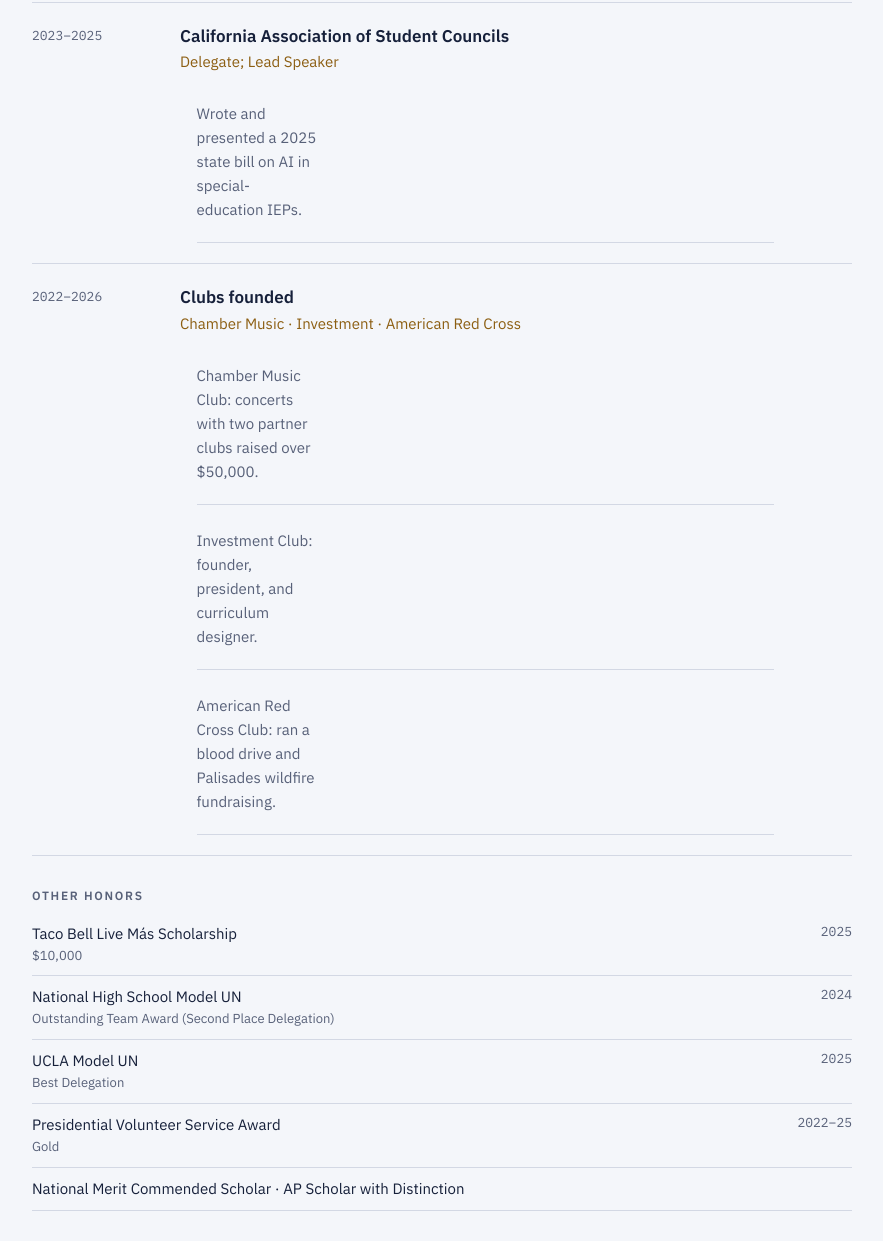
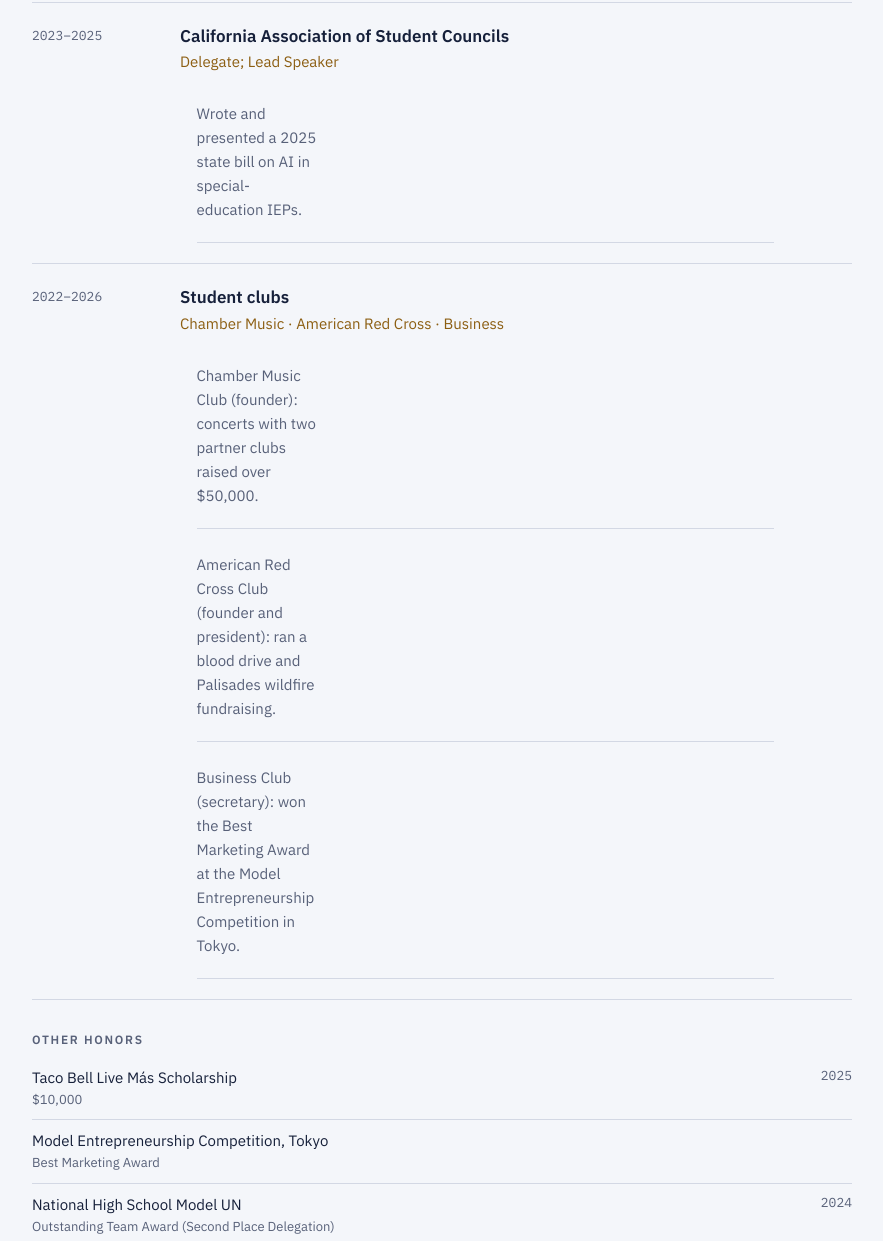
Before and after one commit to kyleayeung/kyleayeung.github.io, a plain HTML site: page index.html in a window 1280 px wide. Shown: the part 7448-8689 px from the top of the page, without its empty margins (312-1195 px from the left). Drawn offline with nearby package versions, Linux system fonts and the light colour scheme.

Commit message:
Replace Investment Club with Business Club and Tokyo marketing award
Co-Authored-By: Claude Opus 5.5 <noreply@anthropic.com>

```diff
--- a/index.html
+++ b/index.html
@@ -553,16 +553,17 @@ footer .wrap { display: flex; justify-content: space-between; flex-wrap: wrap; g
         </li>
         <li>
           <span class="when">2022–2026</span>
-          <div><h4>Clubs founded</h4><div class="role">Chamber Music · Investment · American Red Cross</div>
-            <ul><li>Chamber Music Club: concerts with two partner clubs raised over $50,000.</li>
-                <li>Investment Club: founder, president, and curriculum designer.</li>
-                <li>American Red Cross Club: ran a blood drive and Palisades wildfire fundraising.</li></ul></div>
+          <div><h4>Student clubs</h4><div class="role">Chamber Music · American Red Cross · Business</div>
+            <ul><li>Chamber Music Club (founder): concerts with two partner clubs raised over $50,000.</li>
+                <li>American Red Cross Club (founder and president): ran a blood drive and Palisades wildfire fundraising.</li>
+                <li>Business Club (secretary): won the Best Marketing Award at the Model Entrepreneurship Competition in Tokyo.</li></ul></div>
         </li>
       </ul>
       <div class="list-block">
         <h5>Other honors</h5>
         <ul class="dl">
           <li><span>Taco Bell Live Más Scholarship <small>$10,000</small></span><span>2025</span></li>
+          <li><span>Model Entrepreneurship Competition, Tokyo <small>Best Marketing Award</small></span><span></span></li>
           <li><span>National High School Model UN <small>Outstanding Team Award (Second Place Delegation)</small></span><span>2024</span></li>
           <li><span>UCLA Model UN <small>Best Delegation</small></span><span>2025</span></li>
           <li><span>Presidential Volunteer Service Award <small>Gold</small></span><span>2022–25</span></li>
```
